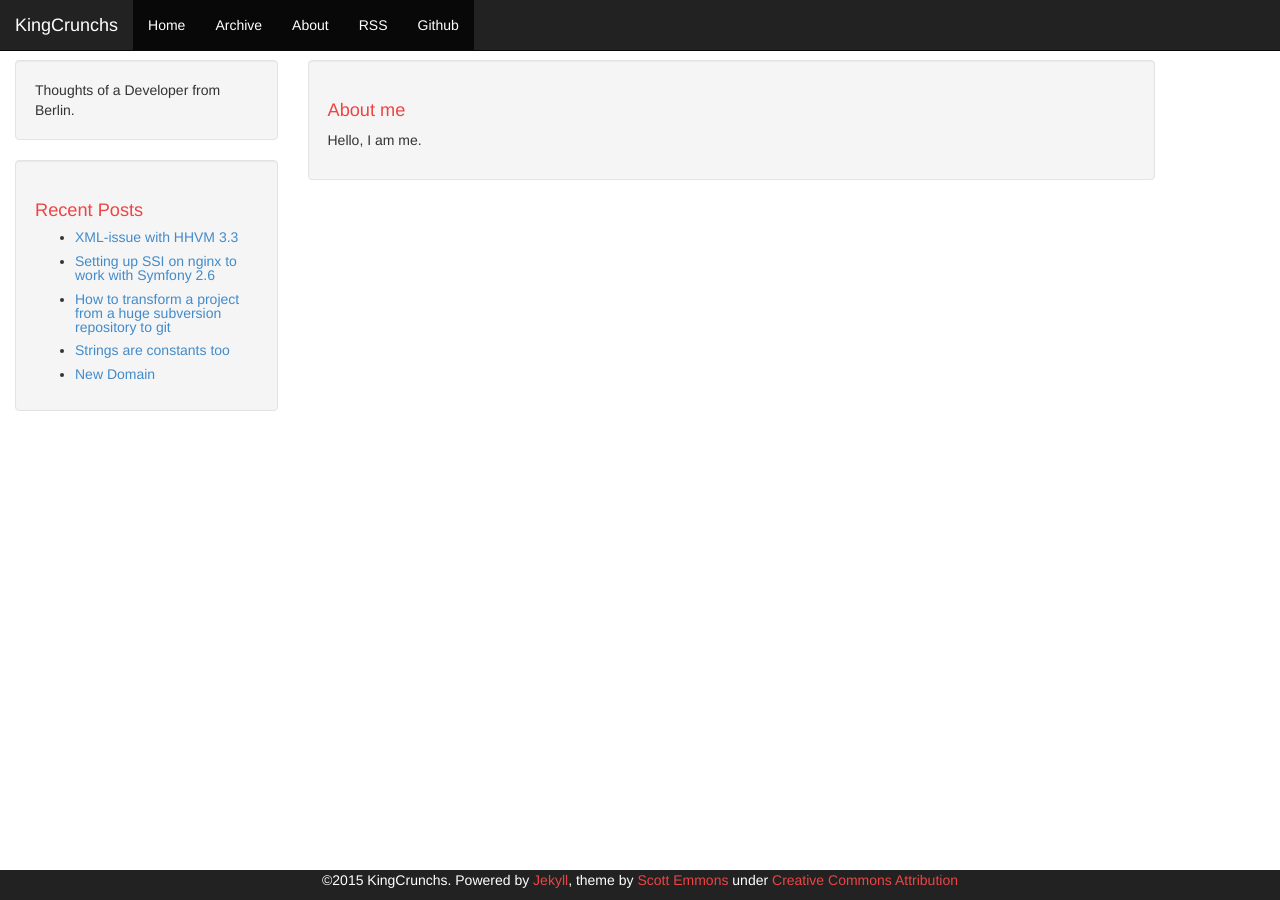
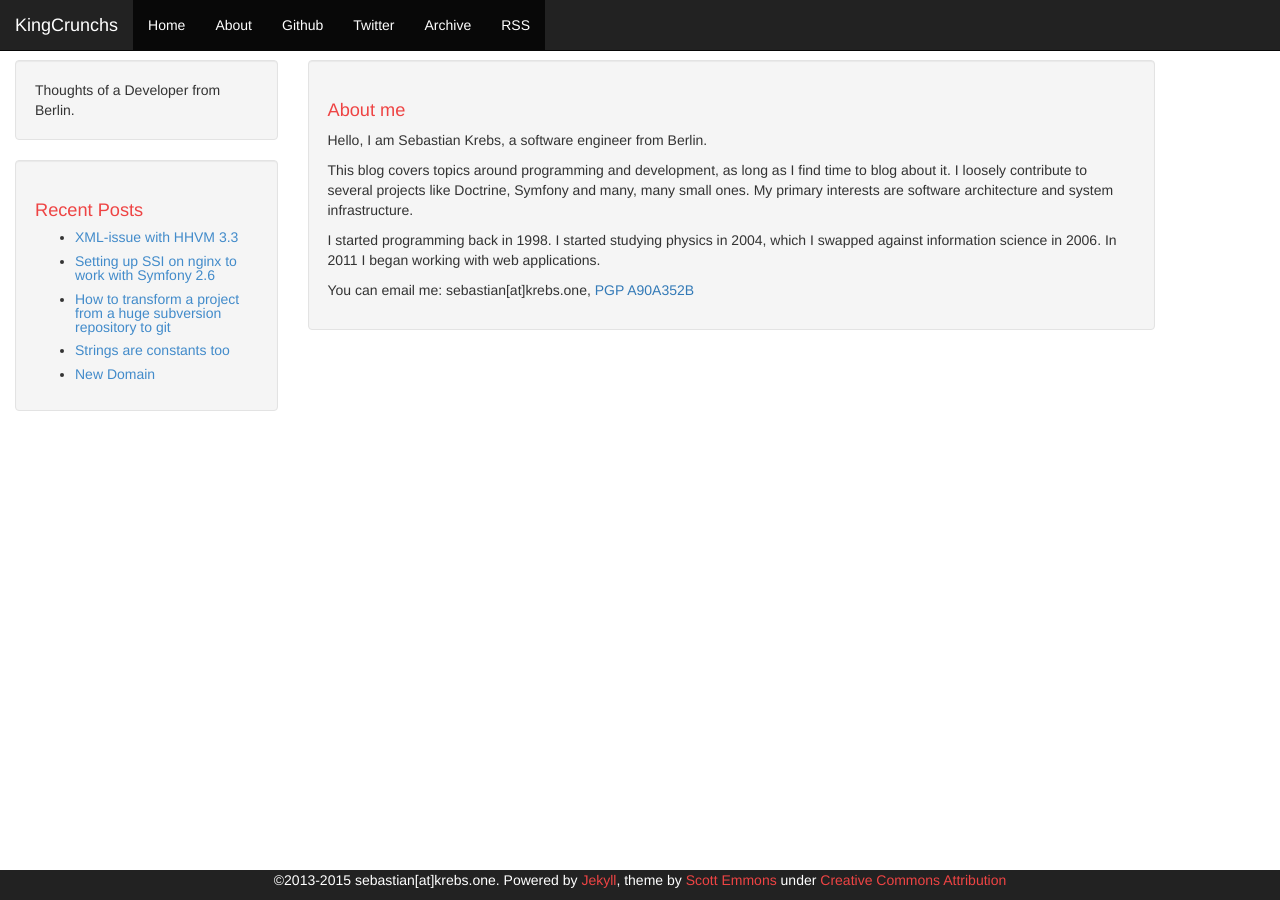
Before and after one commit to KingCrunch/KingCrunch.github.io, a Jekyll site: the page built from about.html, in a window 1280 px wide. Built offline with Jekyll 4.4.1, drawn with Linux system fonts in a browser that asks for light colours; nearby versions of some CDN libraries; Markdown is read by kramdown in place of the engine named in the settings.

Commit message:
Add info about me

```diff
--- a/_config.yml
+++ b/_config.yml
@@ -1,6 +1,7 @@
 # Jekyll configuration
 
 name: KingCrunchs
+email_print: "sebastian[at]krebs.one"
 description: Thoughts of a Developer from Berlin.
 
 # url is currently only used only for the RSS feed in feed.xml
--- a/_includes/footer.html
+++ b/_includes/footer.html
@@ -1,7 +1,7 @@
 <div class="container-fluid">
     <div class="row-fluid">
         <div class="span12 footer navbar-inverse navbar-fixed-bottom">
-            <p class="copyright">&copy;{{ site.time | date: '%Y' }} {{ site.name }}. Powered by <a href="http://jekyllrb.com">Jekyll</a>, theme by <a href="https://github.com/scotte/jekyll-clean">Scott Emmons</a>
+            <p class="copyright">&copy;2013-{{ site.time | date: '%Y' }} {{ site.email_print }}. Powered by <a href="http://jekyllrb.com">Jekyll</a>, theme by <a href="https://github.com/scotte/jekyll-clean">Scott Emmons</a>
             under
             <a href="http://creativecommons.org/licenses/by/4.0/">Creative Commons Attribution</a></p>
         </div>
--- a/_includes/header.html
+++ b/_includes/header.html
@@ -29,12 +29,13 @@
                 <ul class="nav navbar-nav">
                     <li class="active"><a href="{{ site.baseurl }}/">Home</a></li>
                     <li class="active visible-xs-block"><a href="{{ site.baseurl }}/links.html">Links</a></li>
+                    <li class="active"><a href="{{ site.baseurl }}/about.html">About</a></li>
+                    {% if site.github != '' %}
+                    <li class="active"><a href="https://github.com/{{ site.github }}" target="_blank">Github</a></li>
+                    {% endif %}
+                    <li class="active"><a href="https://twitter.com/SeKrebs" target="_blank">Twitter</a></li>
                     <li class="active"><a href="{{ site.baseurl }}/archive.html">Archive</a></li>
-                    <li class="active"><a href="{{ site.baseurl }}/about.html">About</a></li>
                     <li class="active"><a href="{{ site.baseurl }}/feed.xml">RSS</a></li>
-                    {% if site.github != '' %}
-                      <li class="active"><a href="https://github.com/{{ site.github }}">Github</a></li>
-                    {% endif %}
                 </ul>
               </div>
         </div>
--- a/about.html
+++ b/about.html
@@ -4,5 +4,14 @@ layout: default
 
 <div class="well">
     <h1>About me</h1>
-    <p>Hello, I am me.</p>
+    <p>Hello, I am Sebastian Krebs, a software engineer from Berlin.</p>
+    <p>This blog covers topics around programming and development, as long as I find
+        time to blog about it. I loosely contribute to several projects like
+        Doctrine, Symfony and many, many small ones. My primary interests are
+        software architecture and system infrastructure.</p>
+    <p>I started programming back in 1998. I started studying physics in 2004, which
+        I swapped against information science in 2006. In 2011 I began working with
+        web applications.</p>
+    <p>You can email me: {{ site.email_print }},
+        <a href="https://pgp.mit.edu/pks/lookup?op=get&search=0xED8814B8A90A352B" target="_blank">PGP A90A352B</a></p>
 </div>
```
